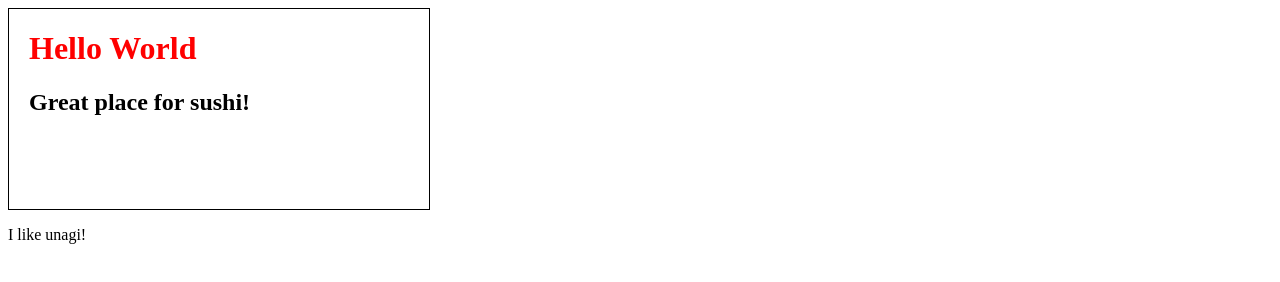
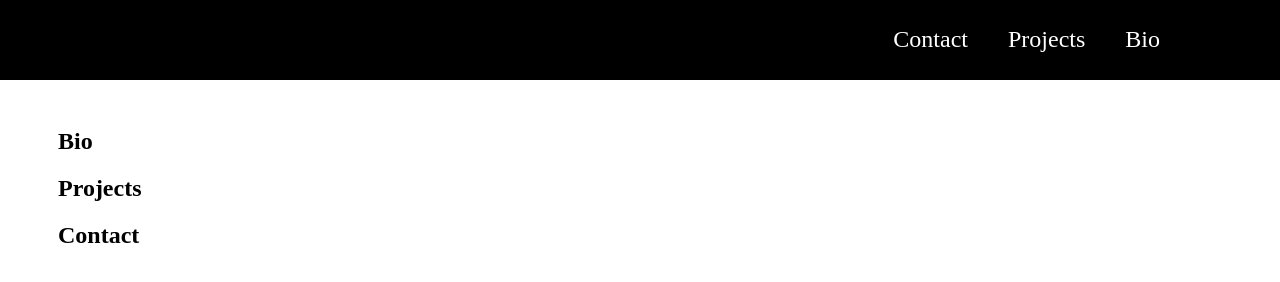
Before and after one commit to patrickford/kevinford, a plain HTML site: page index.html in a window 1280 px wide. Drawn offline with nearby package versions, Linux system fonts and the light colour scheme.

Commit message:
Navigation setup

```diff
--- /dev/null
+++ b/app.js
@@ -0,0 +1,4 @@
+$(document).ready(function() {
+
+
+});
--- a/index.html
+++ b/index.html
@@ -1,17 +1,27 @@
 <!DOCTYPE html>
 <html lang="en">
-  <head>
-    <meta charset="UTF-8">
+<head>
+  <meta charset="UTF-8">
     <link rel="stylesheet" href="styles.css">
-    <title>Kevin Test</title>
-  </head>
-  <body>
-    <div id="headers">
-      <h1>Hello World</h1>
-      <h2>Great place for sushi!</h2>
-    </div>
-    <div id="stuff">
-      <p>I like unagi!</p>
-    </div>
-  </body>
+    <script src="https://code.jquery.com/jquery-3.1.0.min.js" integrity="sha256-cCueBR6CsyA4/9szpPfrX3s49M9vUU5BgtiJj06wt/s=" crossorigin="anonymous"></script>
+    <script src="app.js"></script>
+  <title>Kevin Ford</title>
+</head>
+<body>
+  <nav id="navigation">
+    <ul class="nav-bar">
+      <li class="nav-item"><a href="#bio">Bio</a></li>
+      <li class="nav-item"><a href="#projects">Projects</a></li>
+      <li class="nav-item"><a href="#contact">Contact</a></li>
+    </ul>
+  </nav>
+  <section id="bio">
+    <h2>Bio</h2>
+  </section>
+  <section id="bio">
+    <h2>Projects</h2>
+  </section>  <section id="bio">
+    <h2>Contact</h2>
+  </section>
+</body>
 </html>
--- a/styles.css
+++ b/styles.css
@@ -1,10 +1,35 @@
-h1 {
-  color: red;
+body {
+  padding-top: 100px;
+  padding-left: 50px;
+  padding-right: 50px;
 }
 
-#headers {
-  height: 200px;
-  width: 400px;
-  border: solid 1px black;
-  padding-left: 20px;
+#navigation {
+  position: fixed;
+  top: 0;
+  left: 0;
+  width: 100%;
+  height: 80px;
+  background-color: black;
+  z-index: 9999;
 }
+
+.nav-bar {
+  list-style: none;
+  margin-right: 100px;
+}
+
+.nav-item {
+  font-size: 24px;
+  display: inline-block;
+  float: right;
+  padding: 10px 20px;
+}
+
+.nav-item a {
+  color: #fff;
+  text-decoration: none;
+}
+.nav-item a:hover {
+  color: #c5c5c5;
+}
```
